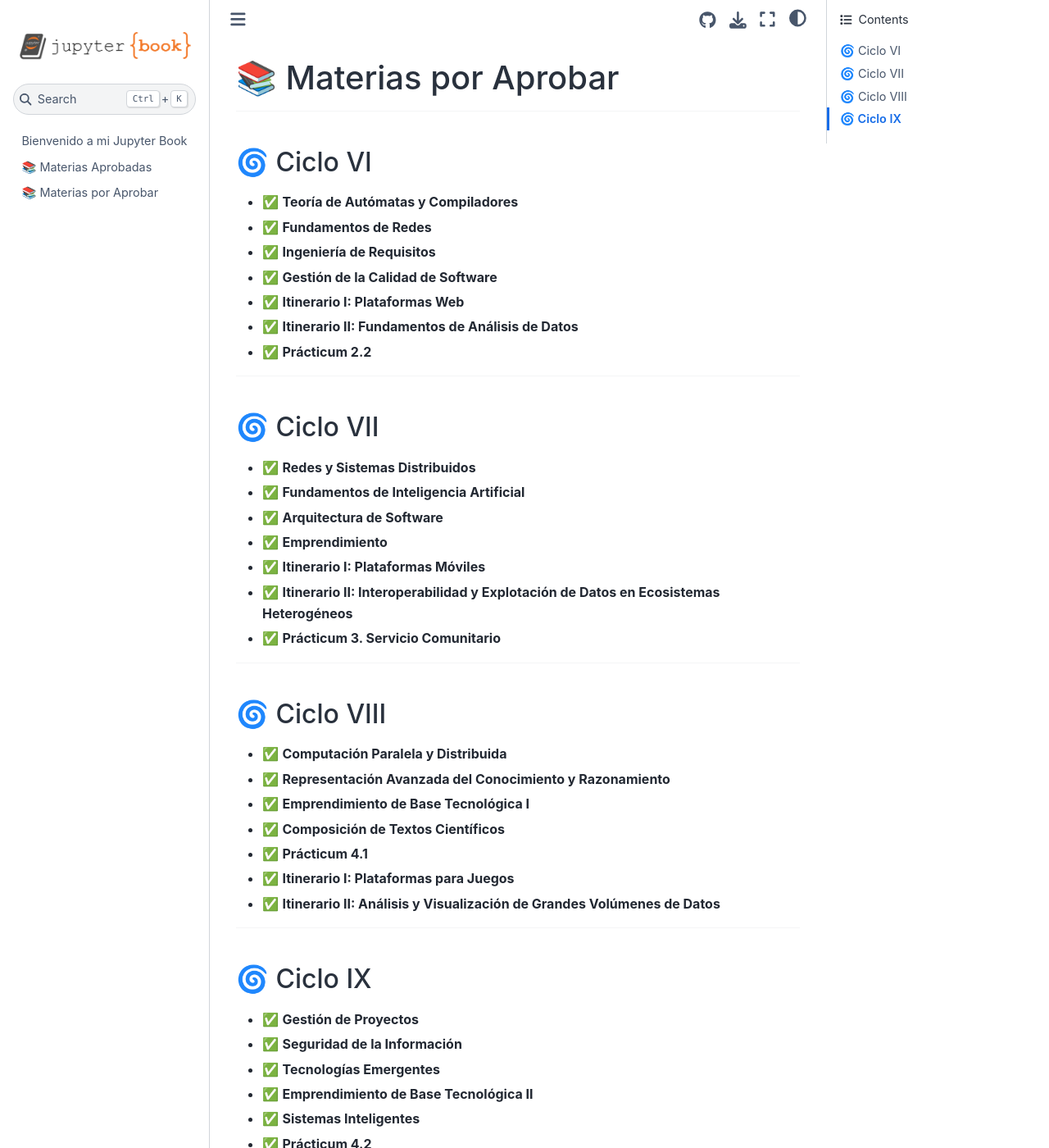
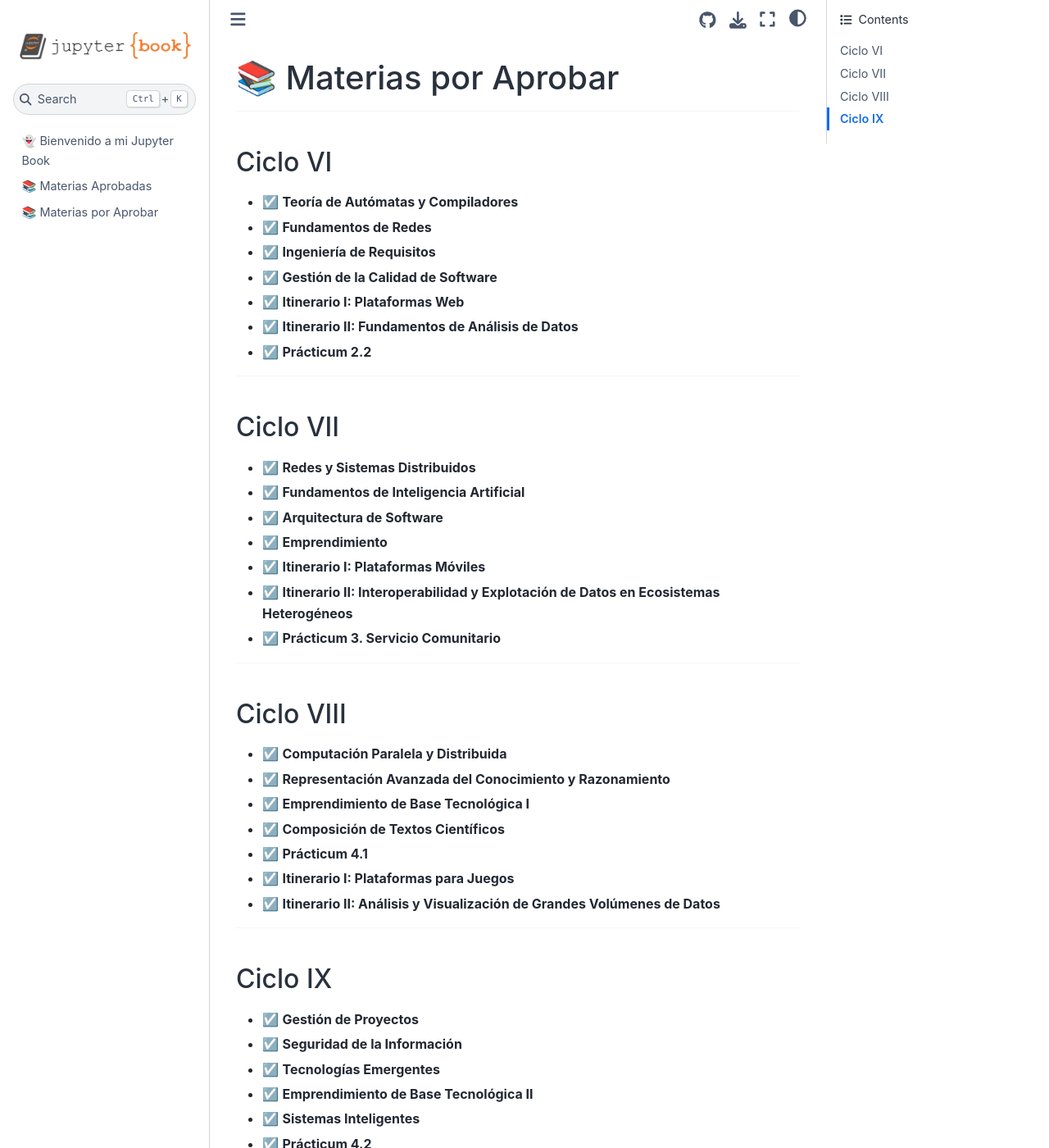
Before and after one commit to cbhas/tutorial-pla-web, a Jupyter Book: the page built from materias-por-pasar.md, in a window 1280 px wide and 1400 px high. Shown: the whole window at 82% size. Built offline with Jupyter Book 1.0.4 settings and Sphinx 7.4.7 and the Sphinx Book theme 1.1.4, drawn with Linux system fonts in a browser that asks for light colours.

```diff
--- a/materias-por-pasar.md
+++ b/materias-por-pasar.md
@@ -2,43 +2,43 @@
 
 ---
 
-## 🌀 Ciclo VI
-- ✅ **Teoría de Autómatas y Compiladores**
-- ✅ **Fundamentos de Redes**
-- ✅ **Ingeniería de Requisitos**
-- ✅ **Gestión de la Calidad de Software**
-- ✅ **Itinerario I: Plataformas Web**
-- ✅ **Itinerario II: Fundamentos de Análisis de Datos**
-- ✅ **Prácticum 2.2**
+## Ciclo VI
+- ☑️ **Teoría de Autómatas y Compiladores**
+- ☑️ **Fundamentos de Redes**
+- ☑️ **Ingeniería de Requisitos**
+- ☑️ **Gestión de la Calidad de Software**
+- ☑️ **Itinerario I: Plataformas Web**
+- ☑️ **Itinerario II: Fundamentos de Análisis de Datos**
+- ☑️ **Prácticum 2.2**
 
 ---
 
-## 🌀 Ciclo VII
-- ✅ **Redes y Sistemas Distribuidos**
-- ✅ **Fundamentos de Inteligencia Artificial**
-- ✅ **Arquitectura de Software**
-- ✅ **Emprendimiento**
-- ✅ **Itinerario I: Plataformas Móviles**
-- ✅ **Itinerario II: Interoperabilidad y Explotación de Datos en Ecosistemas Heterogéneos**
-- ✅ **Prácticum 3. Servicio Comunitario**
+## Ciclo VII
+- ☑️ **Redes y Sistemas Distribuidos**
+- ☑️ **Fundamentos de Inteligencia Artificial**
+- ☑️ **Arquitectura de Software**
+- ☑️ **Emprendimiento**
+- ☑️ **Itinerario I: Plataformas Móviles**
+- ☑️ **Itinerario II: Interoperabilidad y Explotación de Datos en Ecosistemas Heterogéneos**
+- ☑️ **Prácticum 3. Servicio Comunitario**
 
 ---
 
-## 🌀 Ciclo VIII
-- ✅ **Computación Paralela y Distribuida**
-- ✅ **Representación Avanzada del Conocimiento y Razonamiento**
-- ✅ **Emprendimiento de Base Tecnológica I**
-- ✅ **Composición de Textos Científicos**
-- ✅ **Prácticum 4.1**
-- ✅ **Itinerario I: Plataformas para Juegos**
-- ✅ **Itinerario II: Análisis y Visualización de Grandes Volúmenes de Datos**
+## Ciclo VIII
+- ☑️ **Computación Paralela y Distribuida**
+- ☑️ **Representación Avanzada del Conocimiento y Razonamiento**
+- ☑️ **Emprendimiento de Base Tecnológica I**
+- ☑️ **Composición de Textos Científicos**
+- ☑️ **Prácticum 4.1**
+- ☑️ **Itinerario I: Plataformas para Juegos**
+- ☑️ **Itinerario II: Análisis y Visualización de Grandes Volúmenes de Datos**
 
 ---
 
-## 🌀 Ciclo IX
-- ✅ **Gestión de Proyectos**
-- ✅ **Seguridad de la Información**
-- ✅ **Tecnologías Emergentes**
-- ✅ **Emprendimiento de Base Tecnológica II**
-- ✅ **Sistemas Inteligentes**
-- ✅ **Prácticum 4.2**
+## Ciclo IX
+- ☑️ **Gestión de Proyectos**
+- ☑️ **Seguridad de la Información**
+- ☑️ **Tecnologías Emergentes**
+- ☑️ **Emprendimiento de Base Tecnológica II**
+- ☑️ **Sistemas Inteligentes**
+- ☑️ **Prácticum 4.2**
```
Also changed, not shown: intro.md (+1 -1 lines), materias-pasadas.md (+4 -4 lines).
